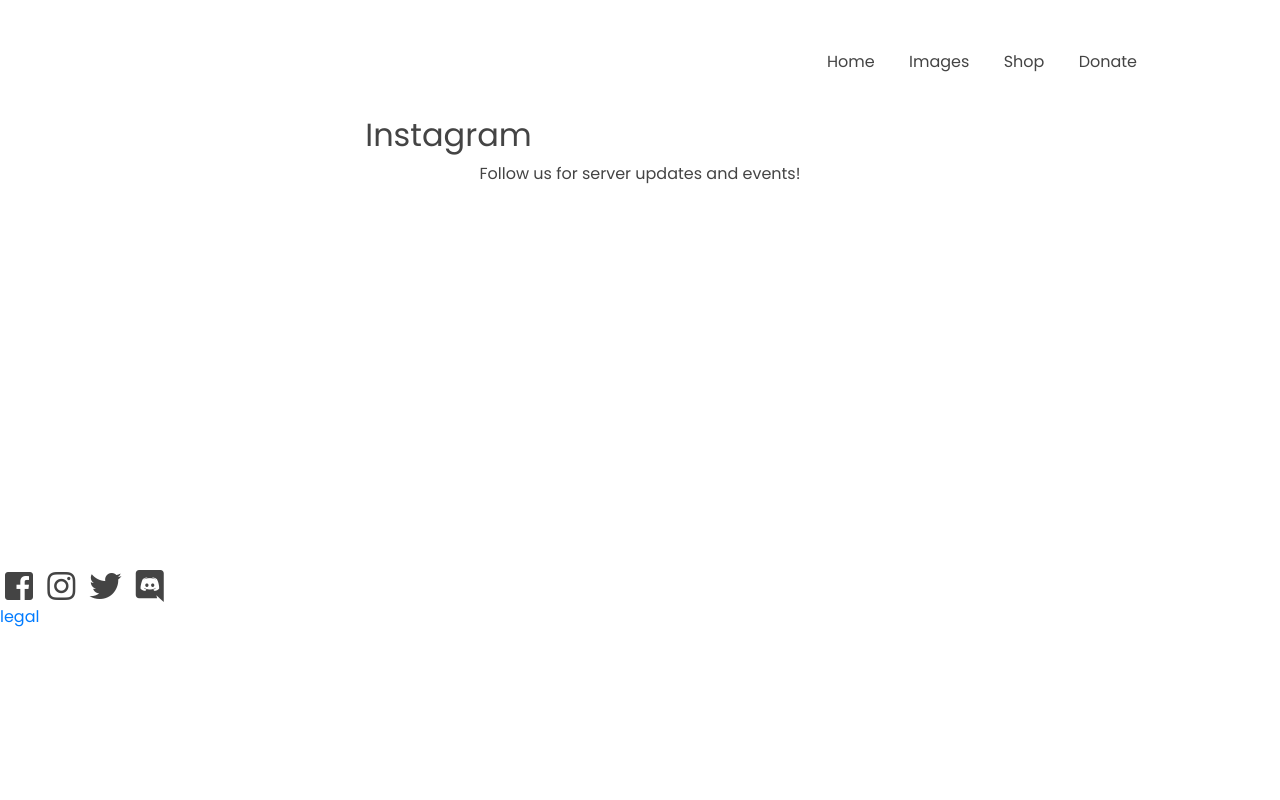
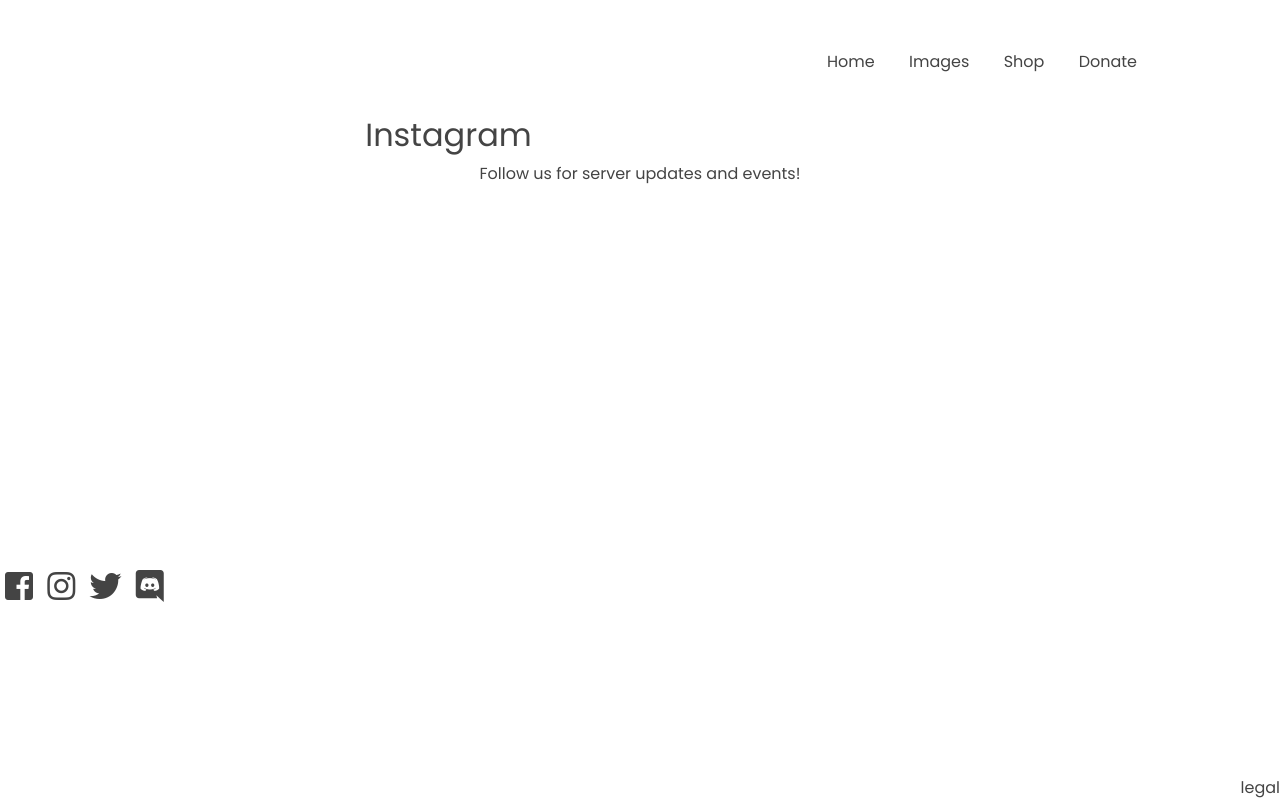
Before and after one commit to vox0030/noraebang, a website: page images.html in a window 1280 px wide. Drawn offline with nearby package versions, Linux system fonts and the light colour scheme; no server answers.

Commit message:
Update style.css

```diff
--- a/style.css
+++ b/style.css
@@ -251,7 +251,14 @@
     text-decoration: none;
 }
 
-.legalimages
+.legalimages a,
+.legalimages a:hover,
+.legalimages a:active {
+    color: #444;
+    text-decoration: none;
+}
+
+.legalimages {
     position: fixed;
     right: 0px; bottom: 0px;
 }
```
